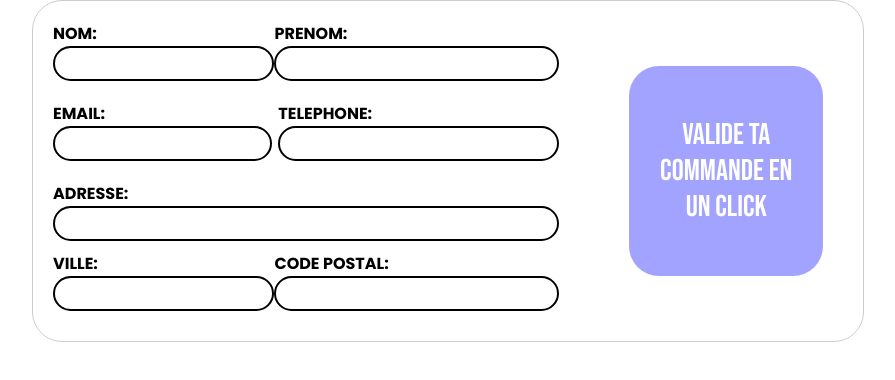
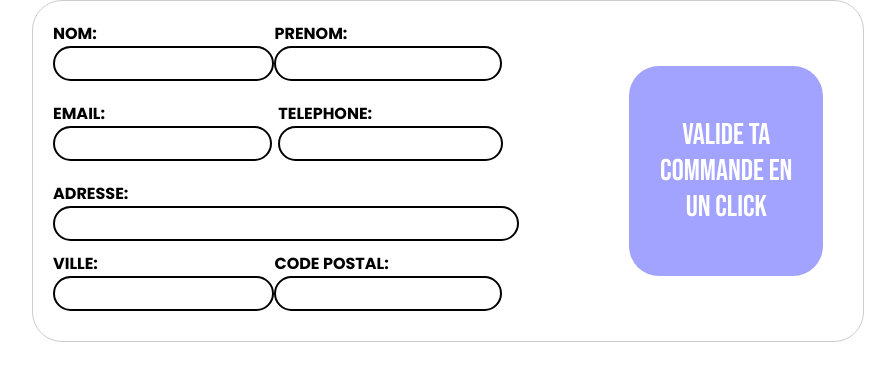
Before and after one commit to emmanuelle-c/JS-Paris-BrainWaves-P2-Les4Fantastiques, a React (Vite) app in the folder client/: page /formulaire in a window 1280 px wide. Shown: the top 380 px of the page, without its empty margins (192-1087 px from the left). Built offline with nearby package versions, Linux system fonts and the light colour scheme.

Commit message:
AvisClient

```diff
--- a/client/src/components/Formulaire/Formulaire.css
+++ b/client/src/components/Formulaire/Formulaire.css
@@ -54,7 +54,7 @@
 }
 
 #prenom {
-  width: 100%;
+  width: 80%;
   padding: 8px;
   margin-right: 40px;
   border: 2px solid #000000;
@@ -73,7 +73,7 @@
 }
 
 #telephone {
-  width: 100%;
+  width: 80%;
   padding: 8px;
   margin-right: 20px;
   border: 2px solid #000000;
@@ -92,7 +92,7 @@
 }
 
 #codePostal {
-  width: 100%;
+  width: 80%;
   padding: 8px;
   border: 2px solid #000000;
   border-radius: 20px;
@@ -101,7 +101,7 @@
 }
 
 #adresse {
-  width: 100%;
+  width: 92%;
   padding: 8px;
   border: 2px solid #000000;
   border-radius: 20px;
```
